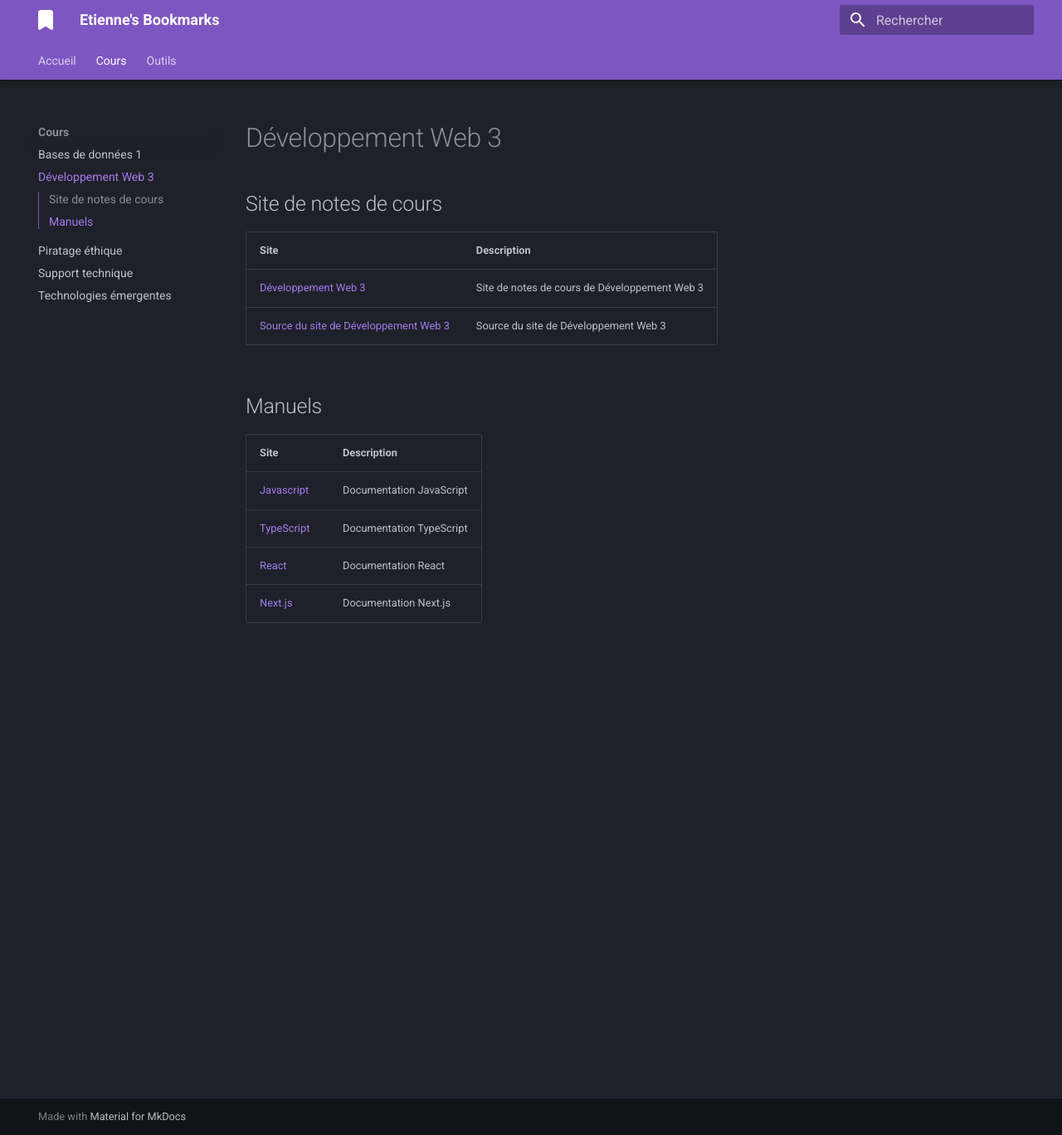
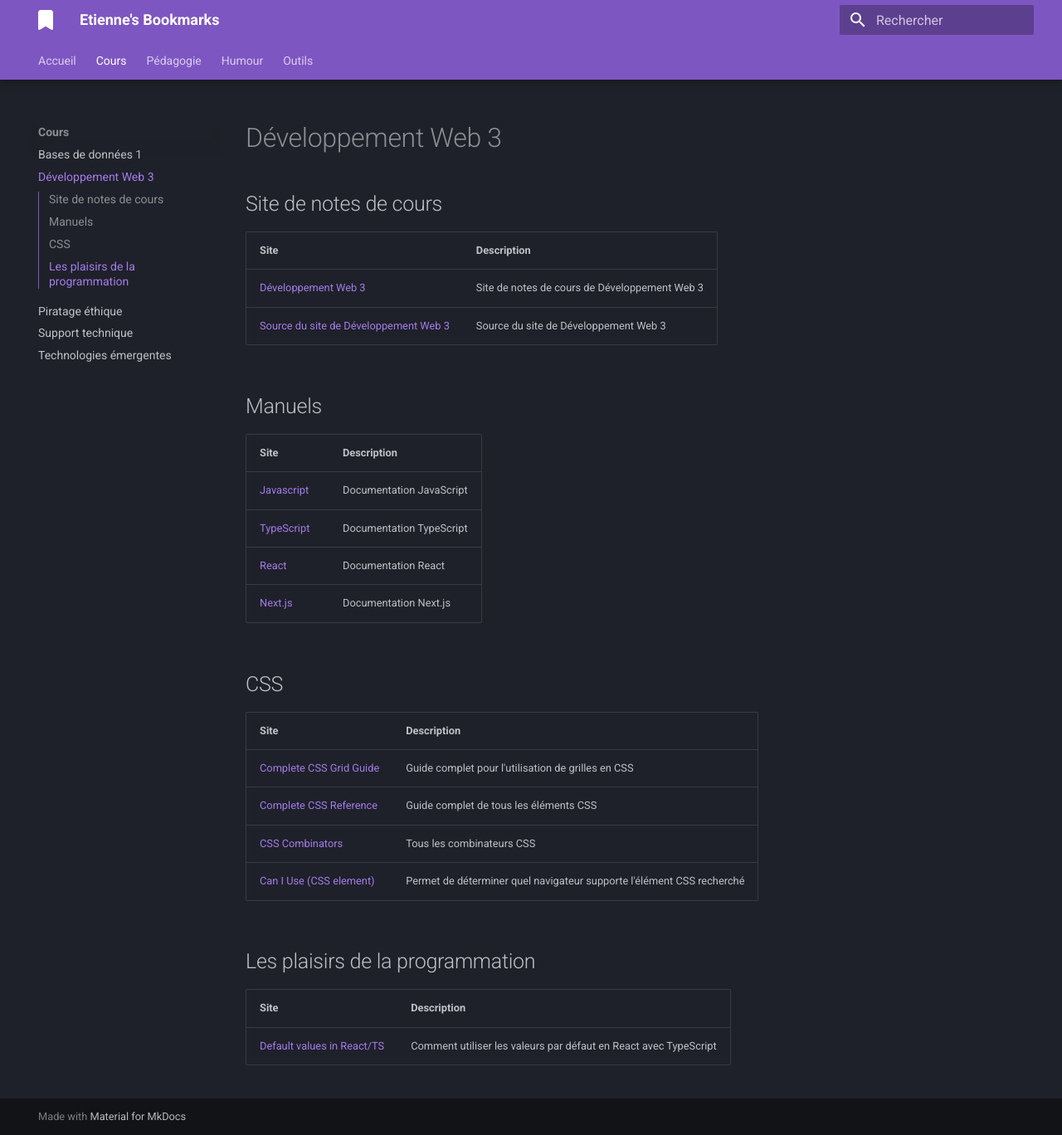
Before and after one commit to jaixan/bm, an MkDocs documentation site: the page built from docs/devweb3.md, in a window 1280 px wide and 1368 px high. Shown: the whole window at 83% size. Built offline with MkDocs 1.6.1 and Material for MkDocs 9.7.7, drawn with Linux system fonts in a browser that asks for light colours.

Commit message:
ajout plusieurs bookmarks

```diff
--- a/docs/devweb3.md
+++ b/docs/devweb3.md
@@ -15,3 +15,18 @@
 | [TypeScript](https://www.typescriptlang.org/docs/)                    | Documentation TypeScript |
 | [React](https://react.dev)                                            | Documentation React      |
 | [Next.js](https://nextjs.org)                                         | Documentation Next.js    |
+
+## CSS
+
+| Site                                                                                                        | Description                                                           |
+| ----------------------------------------------------------------------------------------------------------- | --------------------------------------------------------------------- |
+| [Complete CSS Grid Guide](https://css-tricks.com/snippets/css/complete-guide-grid/)                         | Guide complet pour l'utilisation de grilles en CSS                    |
+| [Complete CSS Reference](https://developer.mozilla.org/en-US/docs/Web/CSS/Reference)                        | Guide complet de tous les éléments CSS                                |
+| [CSS Combinators](https://developer.mozilla.org/en-US/docs/Learn/CSS/Building_blocks/Selectors/Combinators) | Tous les combinateurs CSS                                             |
+| [Can I Use (CSS element)](https://caniuse.com/)                                                             | Permet de déterminer quel navigateur supporte l'élément CSS recherché |
+
+## Les plaisirs de la programmation
+
+| Site                                                                                             | Description                                                      |
+| ------------------------------------------------------------------------------------------------ | ---------------------------------------------------------------- |
+| [Default values in React/TS](https://dev.to/bytebodger/default-props-in-react-ts-part-deux-2ic3) | Comment utiliser les valeurs par défaut en React avec TypeScript |
--- a/mkdocs.yml
+++ b/mkdocs.yml
@@ -9,10 +9,13 @@ nav:
       - 'Piratage éthique': piratage.md
       - 'Support technique': support.md
       - 'Technologies émergentes': techno.md
+  - 'Pédagogie': pedagogie.md
+  - 'Humour': humour.md
   - 'Outils':
       - 'Documentation': documentation.md
       - 'Données': donnees.md
       - 'Git': git.md
+      - 'Langues': langues.md
 theme:
   name: material
   favicon: images/red-bookmark.png
```
Also changed, not shown: docs/documentation.md (+6 -5 lines), docs/humour.md (added, +9 -0 lines), docs/index.md (+6 -0 lines), docs/langues.md (added, +13 -0 lines), docs/pedagogie.md (added, +8 -0 lines), docs/piratage.md (+10 -12 lines).
